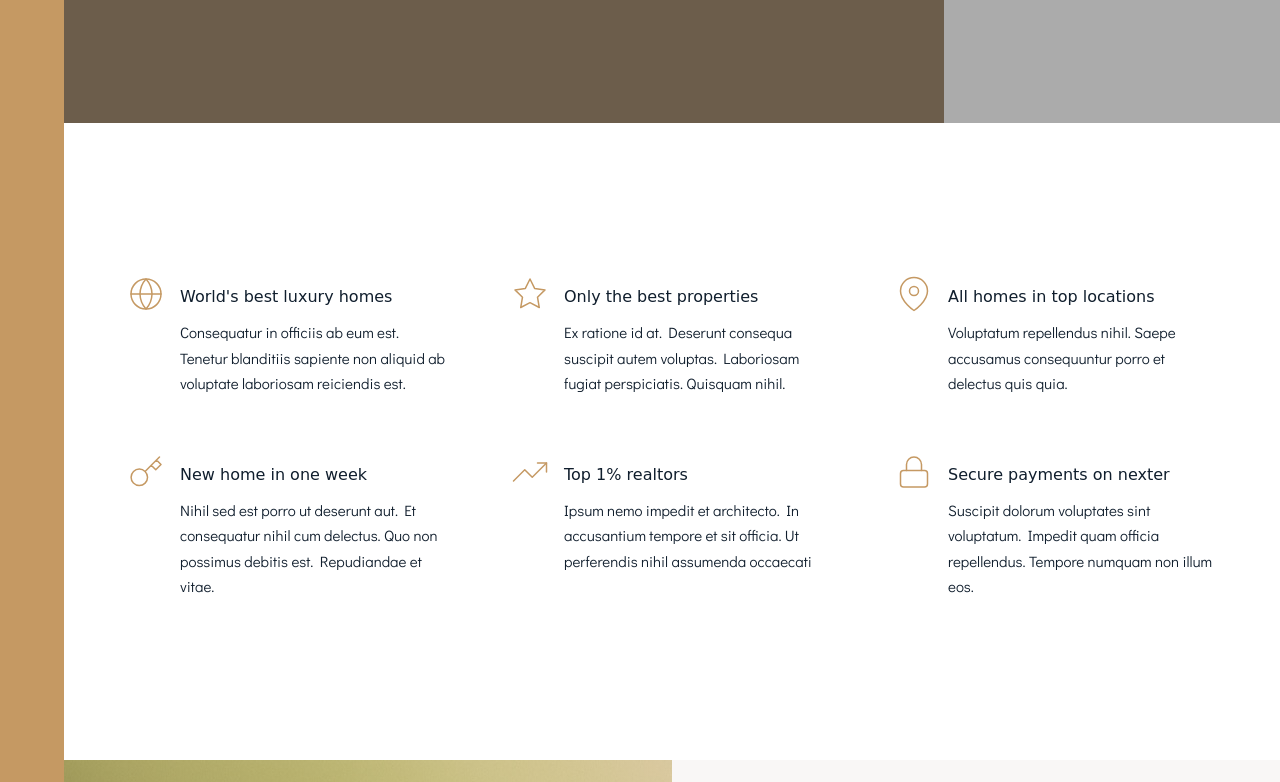
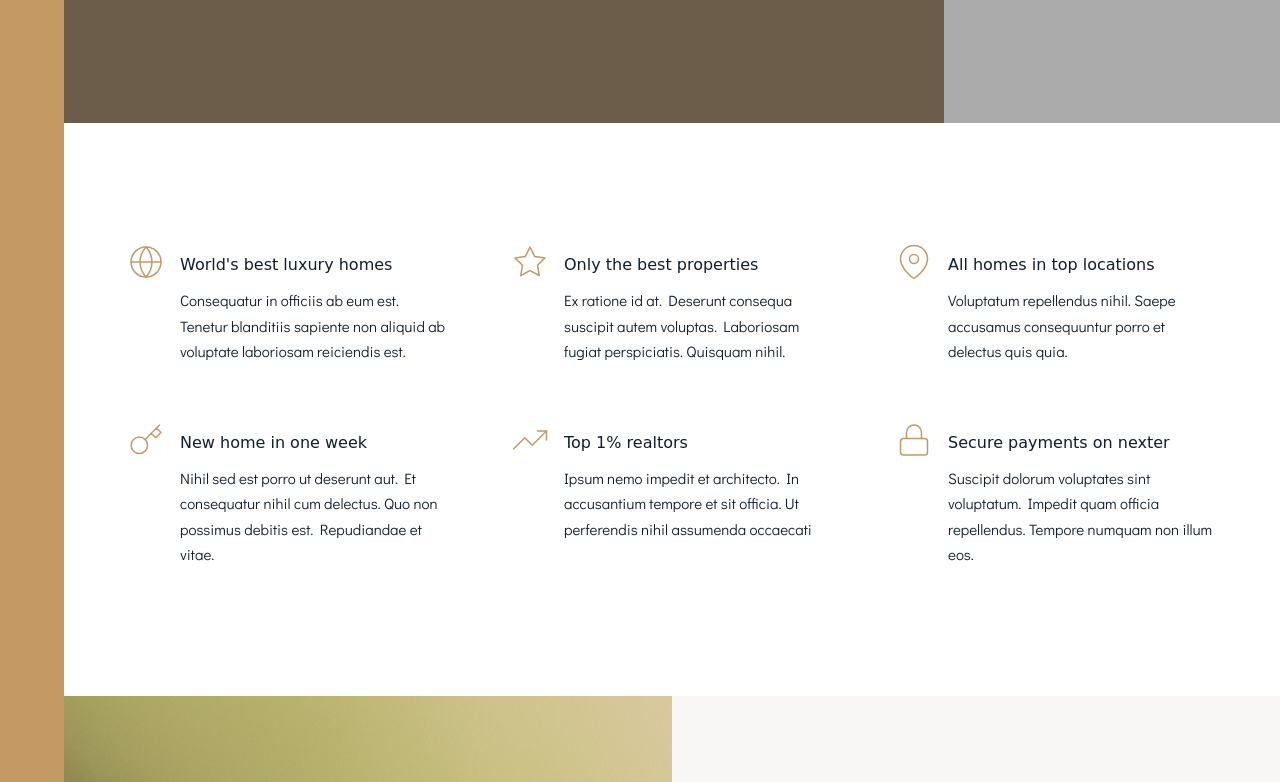
Before and after one commit to spaceinvadev/advanced-css-course, a website: page nexter/index.html in a window 1280 px wide. Shown: the part 517-1299 px from the top of the page. Drawn offline with Linux system fonts and the light colour scheme; a web font is replaced by a local one.

Commit message:
Decrease Features section's margin

```diff
--- a/nexter/src/sass/components/_components.scss
+++ b/nexter/src/sass/components/_components.scss
@@ -4,7 +4,7 @@
 }
 
 .features {
-  margin: 16rem 0;
+  margin: 12.8rem 0;
   grid-column: center-start / center-end;
 
   // TODO: Refactor to subgrid;
```
Also changed, not shown: nexter/dist/styles/styles.css.
